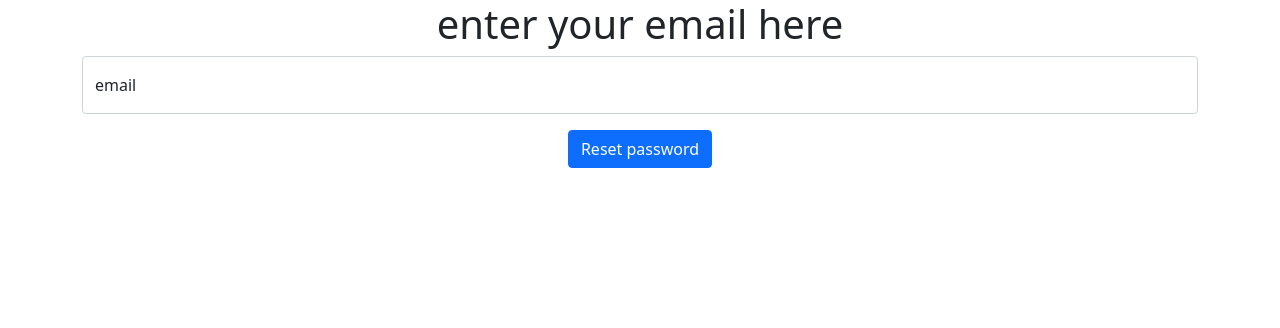
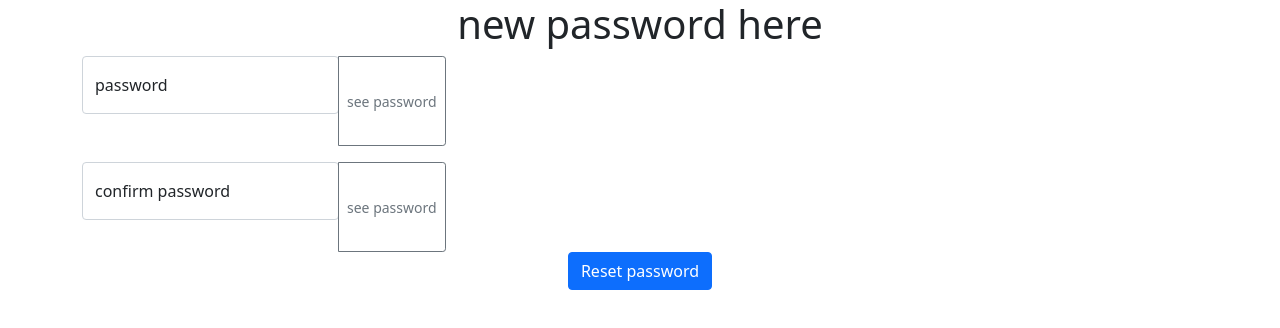
Before and after one commit to Team-Osiris-HR/BlueOcean, a React app: page / in a window 1280 px wide. Both pictures are taken after a click on the button "forgot password?". Shown: the top 328 px of the page. Built offline with nearby package versions, Linux system fonts and the light colour scheme; no server answers; the HTML template or start-up script is replaced by a standard one.

Commit message:
Add initial reset password component

```diff
--- a/src/components/Login.jsx
+++ b/src/components/Login.jsx
@@ -6,6 +6,7 @@ import Alert from 'react-bootstrap/Alert'
 import axios from 'axios'
 import Cookies from 'js-cookie'
 import ForgotPassword from './ForgotPassword.jsx'
+import ResetPassword from './ResetPassword.jsx'
 
 class Login extends React.Component {
   constructor(props) {
@@ -85,7 +86,8 @@ class Login extends React.Component {
         </Form >
       )
     } else {
-      return <ForgotPassword backToLogin={this.renderForgotPassword} />
+      // return <ForgotPassword backToLogin={this.renderForgotPassword} />
+      return <ResetPassword />
     }
 
   }
--- /dev/null
+++ b/src/components/ResetPassword.jsx
@@ -0,0 +1,108 @@
+import React from 'react'
+import Form from 'react-bootstrap/Form'
+import InputGroup from 'react-bootstrap/InputGroup'
+import Button from 'react-bootstrap/Button'
+import FloatingLabel from 'react-bootstrap/FloatingLabel'
+import axios from 'axios'
+
+
+class ResetPassword extends React.Component {
+  constructor(props) {
+    super(props)
+    this.state = {
+      type: 'password'
+    }
+    this.handleChange = this.handleChange.bind(this)
+    this.handleSubmit = this.handleSubmit.bind(this)
+  }
+
+  // todo handle change
+  handleChange(e) {
+    this.setState({ [e.target.name]: e.target.value })
+  }
+
+  // Todo handle submit
+  handleSubmit(e) {
+    e.preventDefault()
+    // todo post request to change password
+    // this.setState({ render: 'confirm' }) // * this is gonna happen upon successful response from server
+  }
+
+  render() {
+    // todo email form
+    return (
+      <Form className='text-center' onSubmit={this.handleSubmit}>
+        <h1>new password here</h1>
+        <InputGroup className="mb-3">
+          <Form.Group className="mb-3 mw-50" controlId="formBasicPassword">
+            <FloatingLabel
+              label='password'
+              className='mb-3'
+            >
+              <Form.Control
+                aria-describedby="basic-addon2"
+                type={this.state.type}
+                name="password"
+                placeholder="password"
+                onChange={(e) => this.handleChange(e)} />
+            </FloatingLabel>
+          </Form.Group>
+          <Button size='sm' variant="outline-secondary" id="button-addon2">
+            see password
+          </Button>
+        </InputGroup>
+
+        <InputGroup>
+          <Form.Group className="mb-3 mw-50" controlId="formBasicPasswordConfirm">
+            <FloatingLabel
+              label='confirm password'
+              className='mb-3'
+            >
+              <Form.Control
+                aria-describedby="basic-addon2"
+                type={this.state.type}
+                name="passwordConfirm"
+                placeholder="confirm password"
+                onChange={(e) => this.handleChange(e)} />
+            </FloatingLabel>
+          </Form.Group>
+          <Button size='sm' variant="outline-secondary" id="button-addon2">
+            see password
+          </Button>
+        </InputGroup>
+        <div className='text-center'>
+          <Button className='button' type="submit">
+            Reset password
+          </Button>
+        </div>
+      </Form >
+    )
+  }
+}
+
+export default ResetPassword;
+
+/*
+ <Form.Group className="mb-3 mw-50" controlId="formBasicPassword">
+          <FloatingLabel
+            label='password'
+            className='mb-3'
+          >
+            <Form.Control type="password" name="password" placeholder="password" onChange={(e) => this.handleChange(e)} />
+          </FloatingLabel>
+        </Form.Group>
+        <Form.Group className="mb-3 mw-50" controlId="formBasicPasswordConfirm">
+          <FloatingLabel
+            label='confirm password'
+            className='mb-3'
+          >
+            <Form.Control type="password" name="passwordConfirm" placeholder="confirm password" onChange={(e) => this.handleChange(e)} />
+          </FloatingLabel>
+        </Form.Group>
+        <div className='text-center'>
+          <Button className='button' type="submit">
+            Reset password
+          </Button>
+        </div>
+
+*/
```
